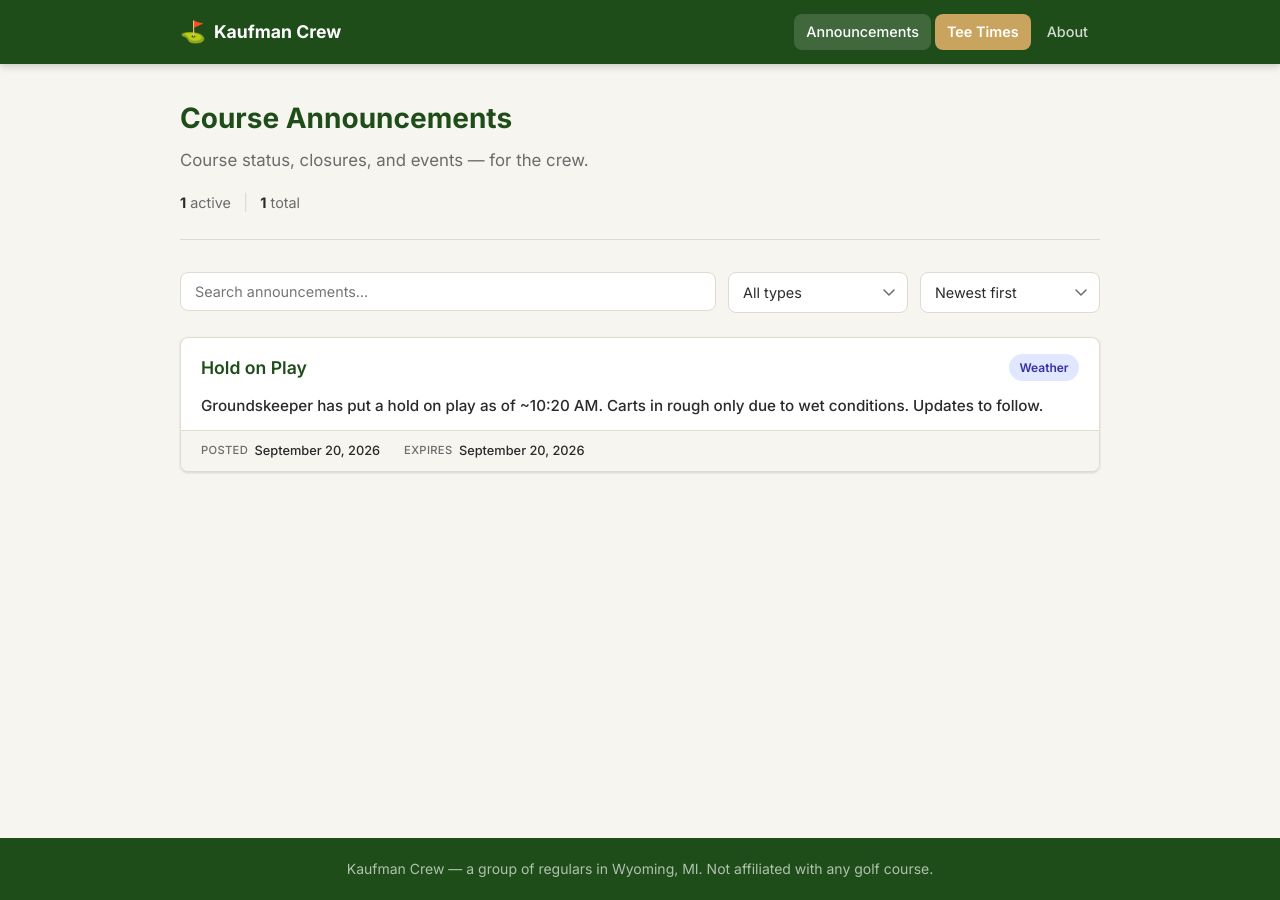
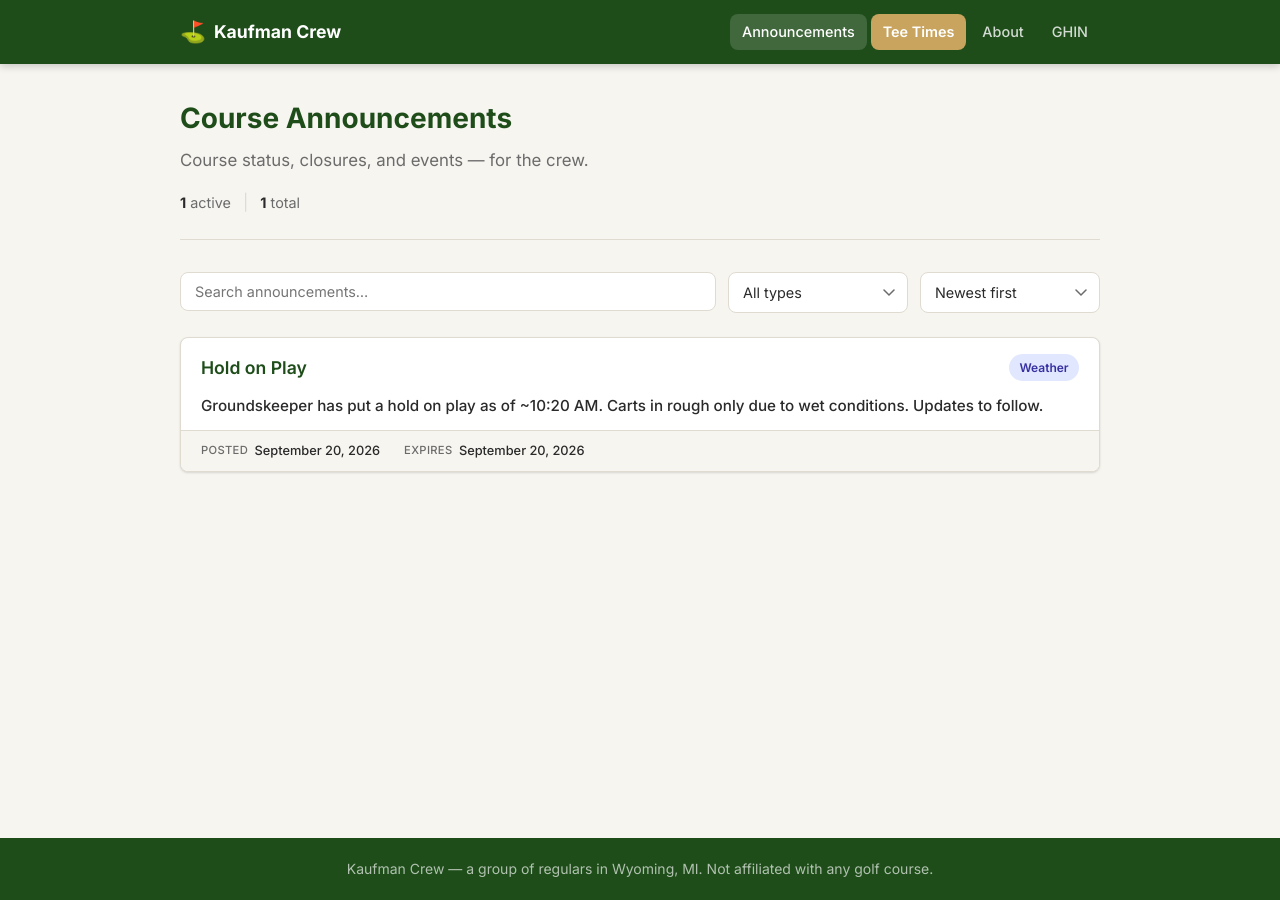
Before and after one commit to javaface/kaufman-crew, a Jekyll site: the page built from index.html, in a window 1280 px wide. Built offline with Jekyll 4.4.1, drawn with Linux system fonts in a browser that asks for light colours.

Commit message:
Add GHIN link to nav

```diff
--- a/_layouts/default.html
+++ b/_layouts/default.html
@@ -21,6 +21,7 @@
         <a href="{{ '/' | relative_url }}" class="nav-link {% if page.url == '/' %}active{% endif %}">Announcements</a>
         <a href="{{ '/teetimes' | relative_url }}" class="nav-link nav-link--cta {% if page.url contains 'teetimes' %}active{% endif %}">Tee Times</a>
         <a href="{{ '/about' | relative_url }}" class="nav-link {% if page.url contains 'about' %}active{% endif %}">About</a>
+        <a href="https://www.ghin.com" class="nav-link" target="_blank" rel="noopener">GHIN</a>
       </nav>
     </div>
   </header>
```
